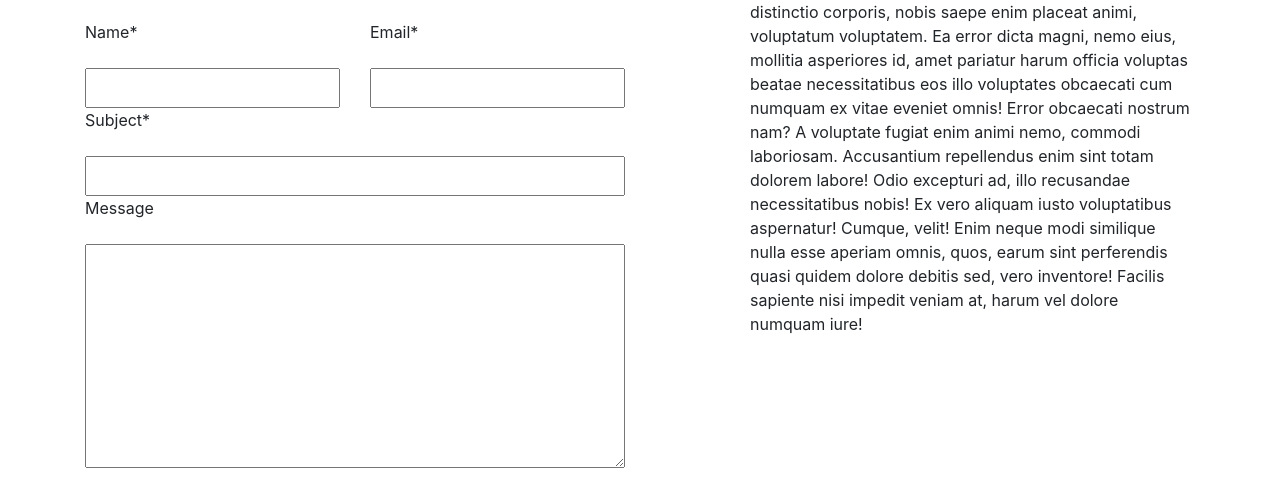
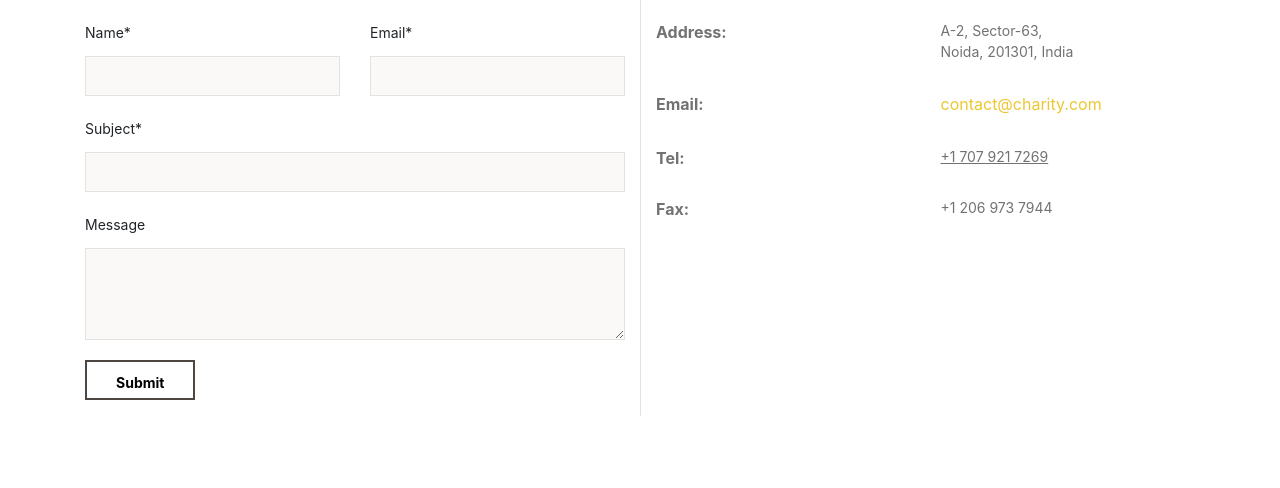
Before and after one commit to Acilije/Charity, a plain HTML site: page Contact Us/index.html in a window 1280 px wide. Shown: the part 312-800 px from the top of the page. Drawn offline with nearby package versions, Linux system fonts and the light colour scheme.

Commit message:
Contact us page done

```diff
--- a/index.html
+++ b/Contact Us/index.html
@@ -40,41 +40,65 @@
                 <h2>Send us Message</h2>
 
                 <form class="row" action="">
-                    <div class="col-xs-12 col-sm-6">
+                    <div class="col-xs-12 col-sm-6 styling-form">
                         <label for="name" id="name">
-                            <p>Name*</p></label>
-                            <br>
+                            <p>Name*</p>
+                        </label>
+
                         <input type="text" value size="40">
                     </div>
 
-                    <div class="col-xs-12 col-sm-6">
+                    <div class="col-xs-12 col-sm-6 styling-form">
                         <label for="email" id="email">
-                            <p>Email*</p></label>
-                            <br>
+                            <p>Email*</p>
+                        </label>
+
                         <input type="email" value size="40">
                     </div>
 
-                    <div class="col-sm-12">
-                    <label for="subject" id="subject">
-                        <p>Subject*</p></label>
-                        <br>
+                    <div class="col-sm-12 styling-form">
+                        <label for="subject" id="subject">
+                            <p>Subject*</p>
+                        </label>
+
                         <input type="text" value size="40">
                     </div>
-                    <div class="col-sm-12">
-                    <label for="message" id="message">
-                        <p>Message</p></label>
-                        <br>
+                    <div class="col-sm-12 styling-form">
+                        <label for="message" id="message">
+                            <p>Message</p>
+                        </label>
+
                         <textarea name="" id="" cols="40" rows="10"></textarea>
                     </div>
-
+                    <p style="padding-left: 15px;">
+                        <input type="submit" value="Submit" name="submit" id="submit">
+                    </p>
                 </form>
             </div>
 
-            <div class="col-xs-12 col-sm-5 offset-sm-1">
-                Lorem ipsum dolor sit amet consectetur adipisicing elit. Laboriosam odit similique aperiam est ratione aliquid quisquam quibusdam dolor, numquam magni magnam distinctio corporis, nobis saepe enim placeat animi, voluptatum voluptatem.
-                Ea error dicta magni, nemo eius, mollitia asperiores id, amet pariatur harum officia voluptas beatae necessitatibus eos illo voluptates obcaecati cum numquam ex vitae eveniet omnis! Error obcaecati nostrum nam?
-                A voluptate fugiat enim animi nemo, commodi laboriosam. Accusantium repellendus enim sint totam dolorem labore! Odio excepturi ad, illo recusandae necessitatibus nobis! Ex vero aliquam iusto voluptatibus aspernatur! Cumque, velit!
-                Enim neque modi similique nulla esse aperiam omnis, quos, earum sint perferendis quasi quidem dolore debitis sed, vero inventore! Facilis sapiente nisi impedit veniam at, harum vel dolore numquam iure!
+            <div class="col-xs-12 col-sm-6 contact-form" style="border-left: 1px solid #e4e2de">
+                <h2>Get in touch</h2>
+
+                <address class="row">
+                        <strong class="col-xs-6 col-sm-6">Address: </strong>
+                        <div class="col-xs-6 col-sm-6">
+                            <p>A-2, Sector-63,</p>
+                            <p>Noida, 201301, India</p>
+                        </div>
+
+                        <strong class="col-xs-6 col-sm-6">Email:</strong>
+                        <div class="col-xs-6 col-sm-6">
+                            <a href="mailto:contact@charity.com">contact@charity.com</a>
+                        </div>
+
+                        <strong class="col-xs-6 col-sm-6">Tel:</strong>
+                        <div class="col-xs-6 col-sm-6 tel">
+                            <a href="tel:+17079217269"> +1 707 921 7269</a>
+                        </div>
+
+                        <strong class="col-xs-6 col-sm-6">Fax:</strong>
+                        <div class="col-xs-6 col-sm-6">+1 206 973 7944</div>
+                </address>
             </div>
         </div>
     </div>
--- /dev/null
+++ b/Contact Us/style.css
@@ -0,0 +1,119 @@
+* {
+    margin: 0;
+    padding: 0;
+    box-sizing: border-box;
+}
+
+.breadcrumb-section {
+    height: 180px;
+}
+
+.breadcrumb-section div {
+    background-position: center 37.3%;
+    background-position-x: center;
+    background-position-y: 37.3%;
+    background-size: cover;
+    padding: 31px 0 42px;
+}
+
+.content-wrapper {
+    padding-top: 60px;
+}
+
+.contact-form h2 {
+    margin-top: 20px;
+    margin-bottom: 36px;
+    font-weight: 300;
+    font-size: 30px;
+}
+
+.styling-form {
+    margin-bottom: 20px;
+}
+
+.styling-form label {
+    margin-bottom: 13px;
+}
+
+.styling-form label p {
+    margin-bottom: 0px;
+    font-size: 14px;
+}
+
+input {
+    display: block;
+    height: 40px;
+    padding: 6px 12px;
+    font-size: 14px;
+    width: 100%;
+    background-color: #fbf9f8;
+    border: 1px solid #e4e2de;
+}
+
+input:focus {
+    background: #ecc731;
+    color: gray;
+    border: 1px solid #ecc731;
+    transition: all 0.4s;
+}
+
+textarea {
+    display: block;
+    padding: 6px 12px;
+    font-size: 14px;
+    width: 100%;
+    height: 92px;
+    background-color: #fbf9f8;
+    border: 1px solid #e4e2de;
+}
+
+textarea:focus {
+    background: #ecc731;
+    color: gray;
+    border: 1px solid #ecc731;
+    transition: all 0.4s;
+}
+
+#submit {
+    padding: 10px 29px;
+    background-color: white;
+    border: 2px solid #4d4641;
+    font-weight: 700;
+    font-size: 14px;
+    cursor: pointer;
+}
+
+#submit:hover {
+    background: #ecc731;
+    color: white;
+    border: 2px solid #ecc731;
+    transition: all 0.4s;
+}
+
+address strong {
+    color: #727272;
+    margin-bottom: 5px;
+}
+
+address div {
+    margin-bottom: 30px;
+    color: #727272;
+    font-size: 14px;
+}
+
+address div p {
+    margin-bottom: 0px;
+}
+
+address div a {
+    font-size: 16px;
+    color: #ecc731;
+    cursor: pointer;
+}
+
+.tel a {
+    color: #727272;
+    cursor: pointer;
+    text-decoration-line: underline;
+    font-size: 14px;
+}
--- a/style.css
+++ /dev/null
@@ -1,43 +0,0 @@
-* {
-    margin: 0;
-    padding: 0;
-    box-sizing: border-box;
-}
-
-.breadcrumb-section {
-    height: 180px;
-}
-
-.breadcrumb-section div {
-    background-position: center 37.3%;
-    background-position-x: center;
-    background-position-y: 37.3%;
-    background-size: cover;
-    padding: 31px 0 42px;
-}
-
-.content-wrapper {
-    padding-top: 60px;
-}
-
-.contact-form h2 {
-    margin-top: 20px;
-    margin-bottom: 36px;
-    font-weight: 300;
-    font-size: 30px;
-}
-
-input {
-    display: block;
-    height: 40px;
-    padding: 6px 12px;
-    font-size: 14px;
-    width: 100%;
-}
-
-textarea {
-    display: block;
-    padding: 6px 12px;
-    font-size: 14px;
-    width: 100%;
-}
```
